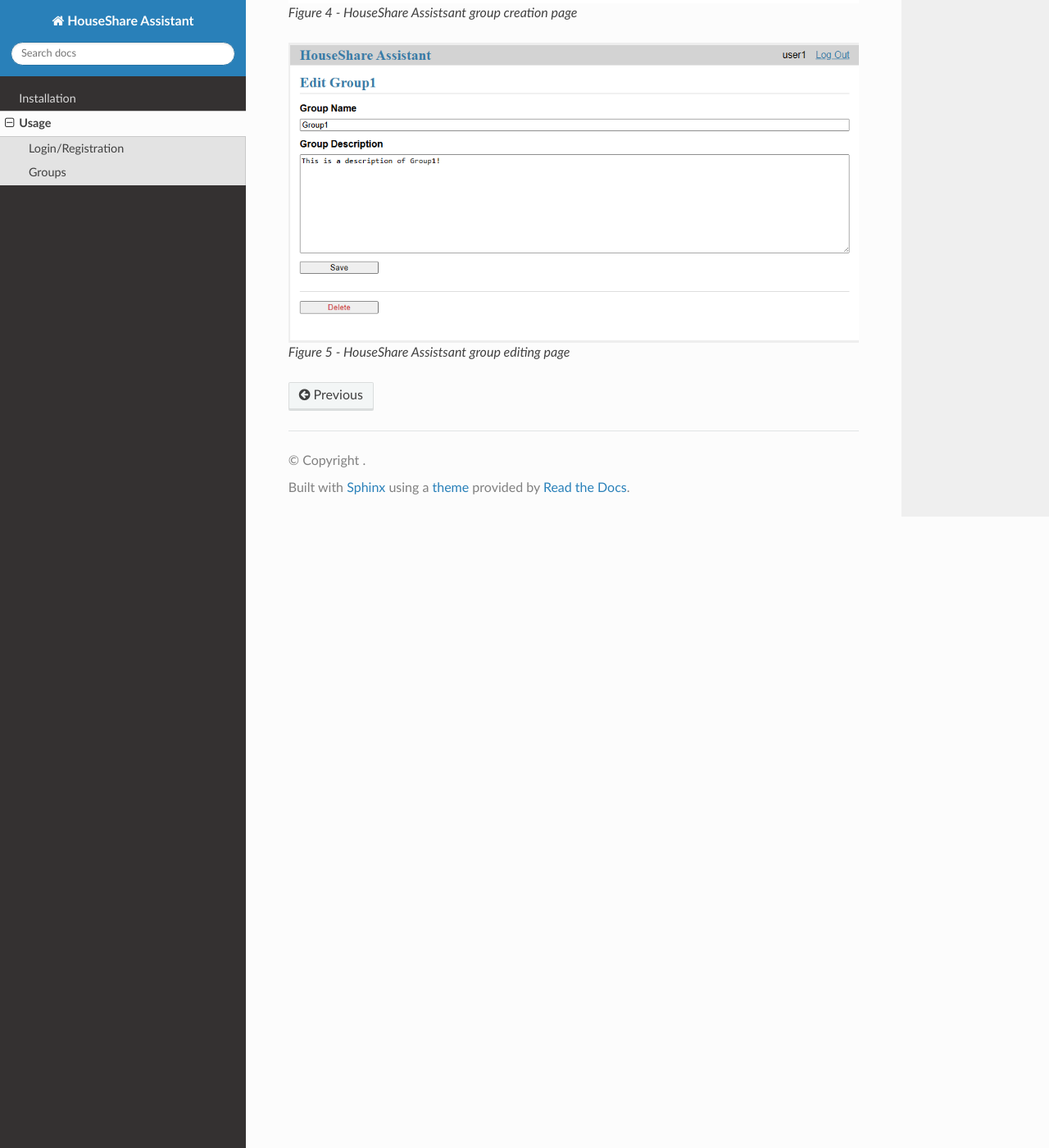
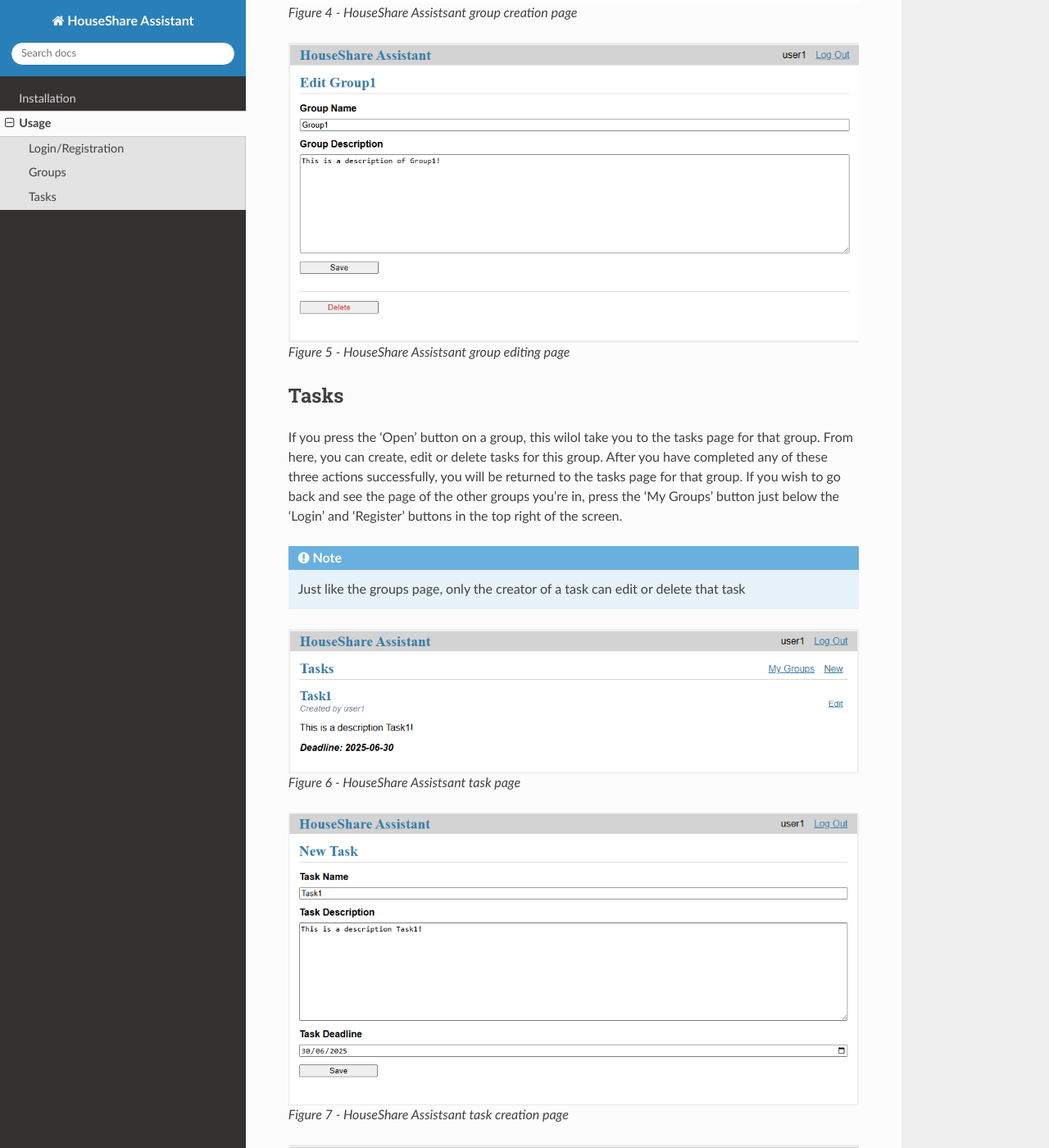
Before and after one commit to up2194063/SETAP-Owen-and-Billy, a Sphinx documentation site: the page built from docs/usage.rst, in a window 1280 px wide and 1400 px high, scrolled down 1768 px. Shown: the whole window at 82% size. Built offline with Sphinx 7.4.7 and the Read the Docs theme 3.1.0, drawn with Linux system fonts in a browser that asks for light colours; some of the changed text lies outside the part shown.

Commit message:
Update usage.rst

```diff
--- a/docs/usage.rst
+++ b/docs/usage.rst
@@ -47,3 +47,35 @@
     :align: center
 
 *Figure 5 - HouseShare Assistsant group editing page*
+
+Tasks
+-----
+
+If you press the 'Open' button on a group, this wilol take you to the tasks page for that group. From here, you can create, edit or delete tasks for this group. After you have completed any of
+these three actions successfully, you will be returned to the tasks page for that group. If you wish to go back and see the page of the other groups you're in, press the 'My Groups' button just
+below the 'Login' and 'Register' buttons in the top right of the screen.
+
+.. note::
+    Just like the groups page, only the creator of a task can edit or delete that task
+
+.. image:: images/task_page.png
+    :alt: Task page of the web application showing the tasks the group has as well as an 'Edit' button
+    :align: center
+
+*Figure 6 - HouseShare Assistsant task page*
+
+.. image:: images/task_creation_page.png
+    :alt: Task creation page of the web application which requires a task name, task deadline and an optional task description
+    :align: center
+
+*Figure 7 - HouseShare Assistsant task creation page*
+
+.. image:: images/group_edit_page.png
+    :alt: Task editing page of the web application which allows the user to change the task details or delete the task
+    :align: center
+
+*Figure 8 - HouseShare Assistsant task editing page*
+
+.. note::
+    If at any point you would like to change user or create a new account, simply log out using the 'Log out' button in the top right of the screen and you will be returned to the login page of
+    the web application
```
Also changed, not shown: other parts of docs/usage.rst (+1 -1 lines).
